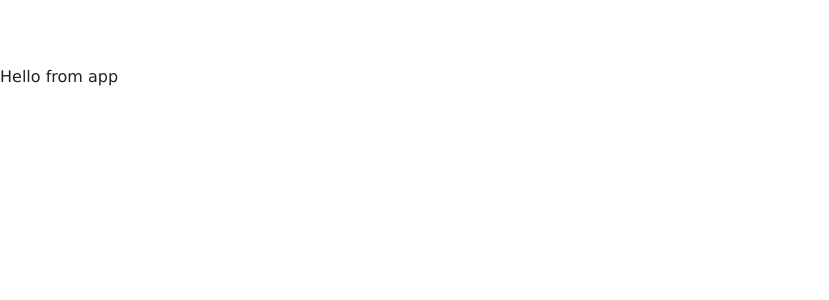
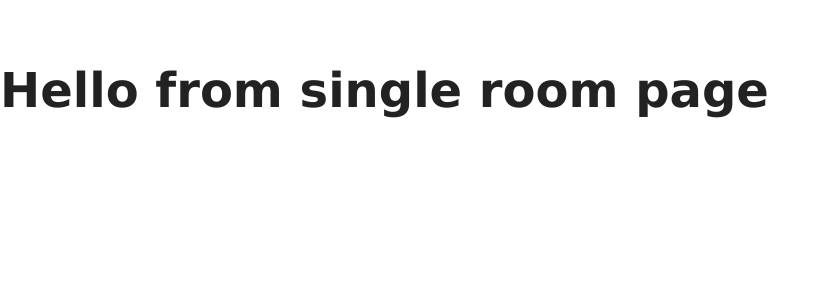
Before and after one commit to Ivan5/resort-app-react, a React (Create React App) app: page /rooms/1 in a window 1280 px wide. Shown: the top 300 px of the page, without its empty margins (0-829 px from the left). Built offline with nearby package versions, Linux system fonts and the light colour scheme.

Commit message:
Add react-router-dom and make some routes

```diff
--- a/src/App.js
+++ b/src/App.js
@@ -2,10 +2,21 @@
 
 import "./App.css";
 
+//import pages
+import Home from "./pages/Home";
+import Rooms from "./pages/Rooms";
+import SingleRoom from "./pages/SingleRoom";
+import Error from "./pages/Error";
+
+//import react-router
+import { Route, Switch } from "react-router-dom";
+
 function App() {
   return (
     <Fragment>
-      <div>Hello from app</div>
+      <Route exact path="/" component={Home} />
+      <Route exact path="/rooms" component={Rooms} />
+      <Route exact path="/rooms/:slug" component={SingleRoom} />
     </Fragment>
   );
 }
--- a/src/index.js
+++ b/src/index.js
@@ -1,10 +1,16 @@
 import React from "react";
 import ReactDOM from "react-dom";
 //import './index.css';
+import { BrowserRouter as Router } from "react-router-dom";
 import App from "./App";
 import * as serviceWorker from "./serviceWorker";
 
-ReactDOM.render(<App />, document.getElementById("root"));
+ReactDOM.render(
+  <Router>
+    <App />
+  </Router>,
+  document.getElementById("root")
+);
 
 // If you want your app to work offline and load faster, you can change
 // unregister() to register() below. Note this comes with some pitfalls.
--- /dev/null
+++ b/src/pages/Error.js
@@ -0,0 +1,11 @@
+import React from "react";
+
+const Error = () => {
+  return (
+    <div>
+      <h1>Hello from Error page</h1>
+    </div>
+  );
+};
+
+export default Error;
--- /dev/null
+++ b/src/pages/Home.js
@@ -0,0 +1,11 @@
+import React from "react";
+
+const Home = () => {
+  return (
+    <div>
+      <h1>Home</h1>
+    </div>
+  );
+};
+
+export default Home;
--- /dev/null
+++ b/src/pages/Rooms.js
@@ -0,0 +1,11 @@
+import React from "react";
+
+const Rooms = () => {
+  return (
+    <div>
+      <h1>Hello from Rooms page</h1>
+    </div>
+  );
+};
+
+export default Rooms;
--- /dev/null
+++ b/src/pages/SingleRoom.js
@@ -0,0 +1,11 @@
+import React, { Component } from "react";
+
+export default class SingleRoom extends Component {
+  render() {
+    return (
+      <div>
+        <h1>Hello from single room page</h1>
+      </div>
+    );
+  }
+}
```
